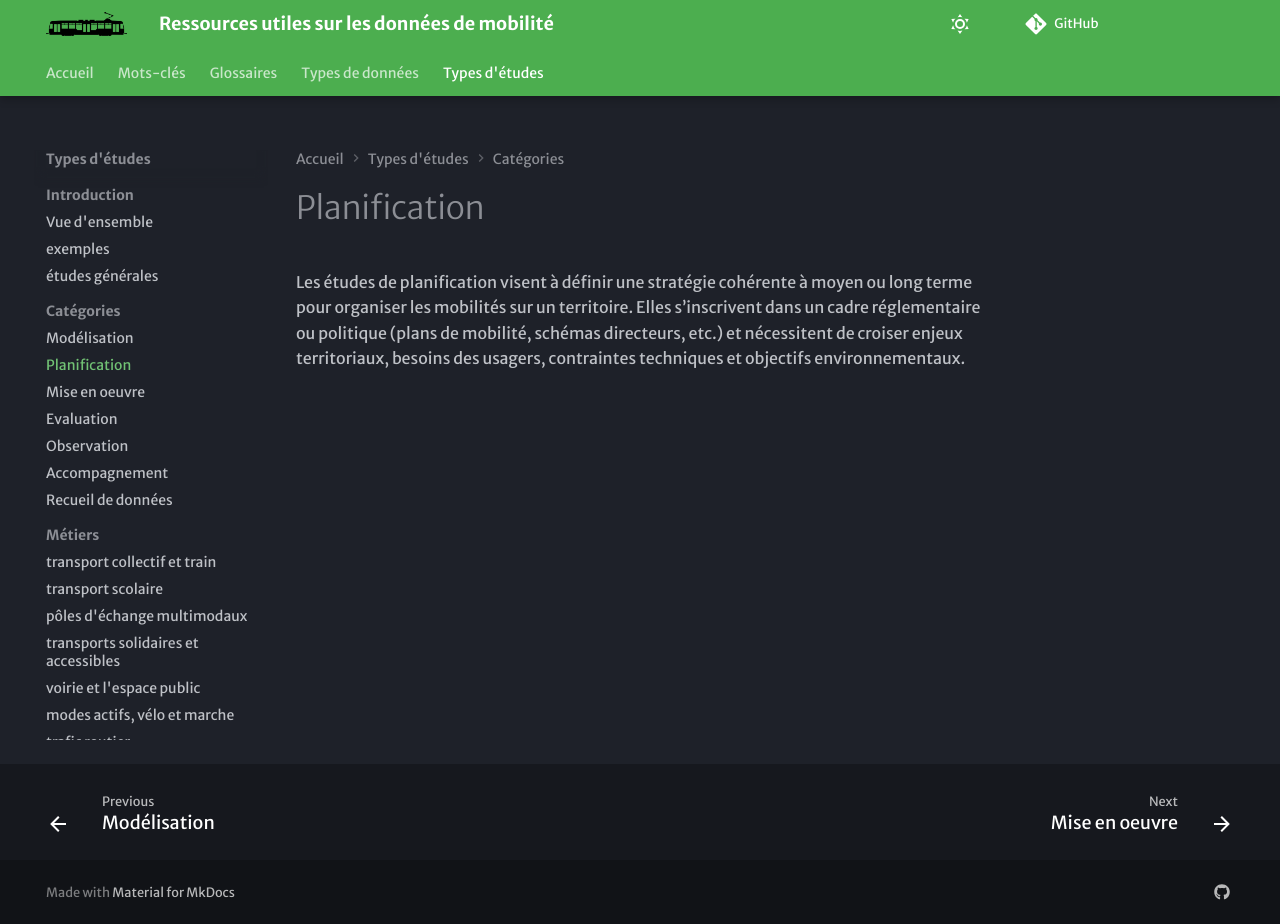
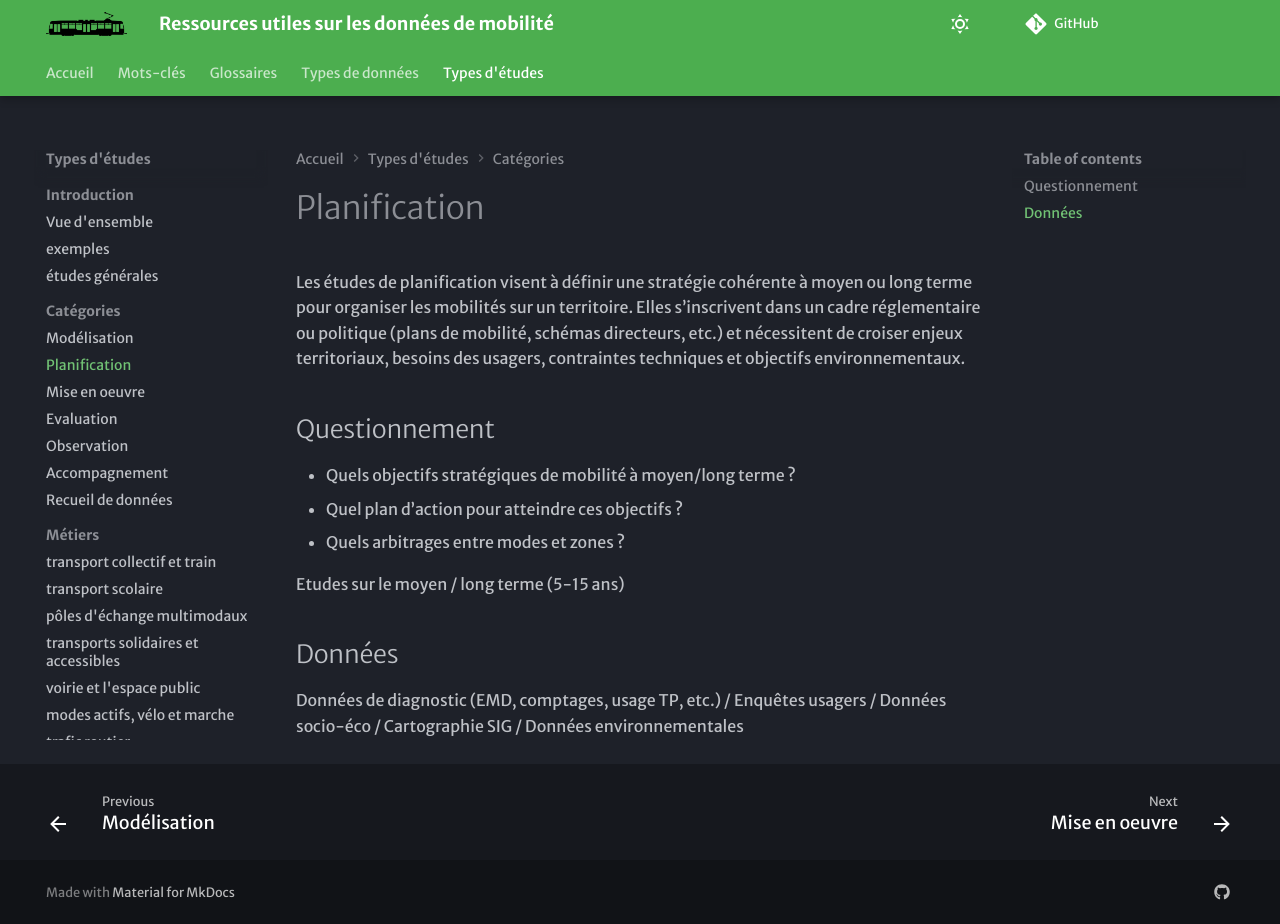
Before and after one commit to xdurang/mobscidat, an MkDocs documentation site: the page built from docs/type_etudes/planification.md, in a window 1280 px wide and 924 px high. Built offline with MkDocs 1.6.1 and Material for MkDocs 9.7.7, drawn with Linux system fonts in a browser that asks for light colours; some web fonts are replaced; comment, search, counter and statistics services are not loaded.

Commit message:
Update planification.md

```diff
--- a/docs/type_etudes/planification.md
+++ b/docs/type_etudes/planification.md
@@ -1,2 +1,10 @@
 # Planification
 Les études de planification visent à définir une stratégie cohérente à moyen ou long terme pour organiser les mobilités sur un territoire. Elles s’inscrivent dans un cadre réglementaire ou politique (plans de mobilité, schémas directeurs, etc.) et nécessitent de croiser enjeux territoriaux, besoins des usagers, contraintes techniques et objectifs environnementaux.
+## Questionnement
+- Quels objectifs stratégiques de mobilité à moyen/long terme ?
+- Quel plan d’action pour atteindre ces objectifs ?
+- Quels arbitrages entre modes et zones ?
+
+Etudes sur le moyen / long terme (5-15 ans)
+## Données
+Données de diagnostic (EMD, comptages, usage TP, etc.) / Enquêtes usagers / Données socio-éco / Cartographie SIG / Données environnementales
```
